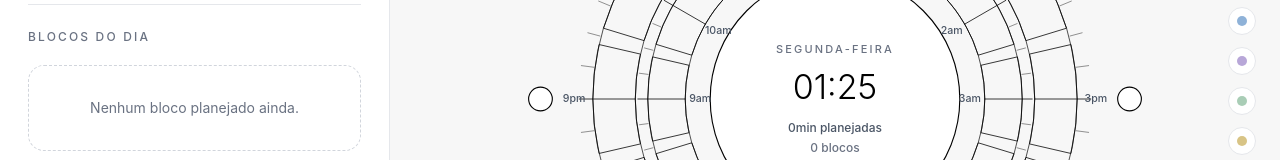
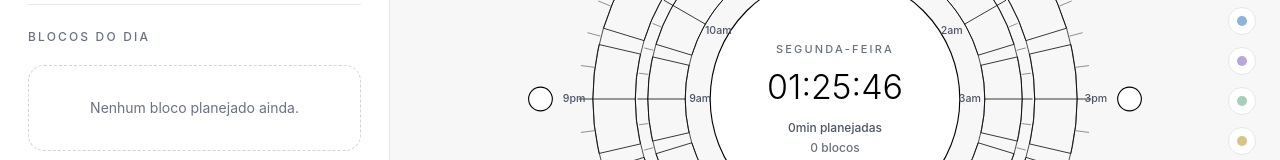
Before and after one commit to CiceroLino/chronodex, a React (Vite) app: page / in a window 1280 px wide. Shown: the part 259-419 px from the top of the page. Built offline with nearby package versions, Linux system fonts and the light colour scheme.

Commit message:
feat(chronodex): animate active block progress

```diff
--- a/src/App.tsx
+++ b/src/App.tsx
@@ -325,7 +325,7 @@ function App() {
 
   const sortedBlocks = useMemo(() => sortBlocks(blocks), [blocks]);
   const overlapIds = useMemo(() => detectOverlaps(blocks), [blocks]);
-  const currentMinute = now.getHours() * 60 + now.getMinutes();
+  const currentMinute = now.getHours() * 60 + now.getMinutes() + now.getSeconds() / 60;
   const activeBlock = blocks.find((block) => isMinuteInsideBlock(currentMinute, block)) ?? null;
   const activeBlockId = activeBlock?.id ?? null;
   const activeBlockProgress = activeBlock
--- a/src/components/ChronodexView.tsx
+++ b/src/components/ChronodexView.tsx
@@ -55,7 +55,7 @@ export function ChronodexView({
     block: TimeBlock;
     position: { x: number; y: number };
   } | null>(null);
-  const currentMinute = now.getHours() * 60 + now.getMinutes();
+  const currentMinute = now.getHours() * 60 + now.getMinutes() + now.getSeconds() / 60;
   const messages = getMessages(locale);
   const activeBlock = blocks.find((block) => isMinuteInsideBlock(currentMinute, block)) ?? null;
   const activeBlockProgress = activeBlock
--- a/src/components/StatsPanel.tsx
+++ b/src/components/StatsPanel.tsx
@@ -31,6 +31,7 @@ export function StatsPanel({
   const time = new Intl.DateTimeFormat(INTL_LOCALES[locale], {
     hour: '2-digit',
     minute: '2-digit',
+    second: '2-digit',
   }).format(now);
   const activeBlockDuration = activeBlock
     ? formatLocalizedDuration(getDuration(activeBlock.startTime, activeBlock.endTime), locale)
@@ -43,13 +44,13 @@ export function StatsPanel({
       </span>
       {activeBlock && activeBlockProgress !== null ? (
         <>
-          <span className="mt-3 text-[11px] font-medium uppercase tracking-[0.16em] text-gray-500 dark:text-neutral-500">
-            {messages.activeBlock}
+          <span className="mt-2 text-[28px] font-light leading-none text-black dark:text-white">
+            {time}
           </span>
-          <span className="mt-1 max-w-36 truncate text-base font-medium leading-tight text-black dark:text-white">
+          <span className="mt-3 max-w-40 truncate text-base font-medium leading-tight text-black dark:text-white">
             {activeBlock.title}
           </span>
-          <span className="mt-1 max-w-36 truncate text-[10px] font-medium uppercase tracking-[0.12em] text-gray-500 dark:text-neutral-500">
+          <span className="mt-1 max-w-40 truncate text-[10px] font-medium uppercase tracking-[0.12em] text-gray-500 dark:text-neutral-500">
             {getCategoryLabel(activeBlock.category, locale)}
           </span>
           <span className="mt-2 text-xs text-gray-500 dark:text-neutral-400">
@@ -58,11 +59,11 @@ export function StatsPanel({
           <div className="mt-3 w-32">
             <div className="mb-1 flex items-center justify-between text-[9px] font-medium uppercase tracking-[0.14em] text-gray-500 dark:text-neutral-500">
               <span>{messages.progress}</span>
-              <span>{activeBlockProgress}%</span>
+              <span>{activeBlockProgress.toFixed(1)}%</span>
             </div>
             <div className="h-1 overflow-hidden rounded-full bg-gray-100 dark:bg-neutral-800">
               <div
-                className="h-full rounded-full bg-black transition-[width] duration-500 dark:bg-white"
+                className="h-full rounded-full bg-black transition-[width] duration-1000 ease-linear dark:bg-white"
                 style={{ width: `${activeBlockProgress}%` }}
               />
             </div>
--- a/src/components/TimeBlockList.tsx
+++ b/src/components/TimeBlockList.tsx
@@ -102,11 +102,11 @@ export function TimeBlockList({
               <div className="mt-3">
                 <div className="mb-1 flex items-center justify-between text-[10px] font-medium uppercase tracking-[0.14em] text-gray-500 dark:text-neutral-500">
                   <span>{messages.progress}</span>
-                  <span>{activeBlockProgress}%</span>
+                  <span>{activeBlockProgress.toFixed(1)}%</span>
                 </div>
                 <div className="h-1 overflow-hidden rounded-full bg-gray-100 dark:bg-neutral-800">
                   <div
-                    className="h-full rounded-full bg-black transition-[width] duration-500 dark:bg-white"
+                    className="h-full rounded-full bg-black transition-[width] duration-1000 ease-linear dark:bg-white"
                     style={{ width: `${activeBlockProgress}%` }}
                   />
                 </div>
--- a/src/utils/time.ts
+++ b/src/utils/time.ts
@@ -226,7 +226,7 @@ export function getBlockProgressPercent(minute: number, block: TimeBlock): numbe
   const adjustedMinute = end <= start && minute < start ? minute + DAY_MINUTES : minute;
   const elapsed = adjustedMinute - start;
 
-  return Math.round((elapsed / getDuration(block.startTime, block.endTime)) * 100);
+  return Number(((elapsed / getDuration(block.startTime, block.endTime)) * 100).toFixed(1));
 }
 
 export function getTotalPlannedMinutes(blocks: TimeBlock[]): number {
```
Also changed, not shown: 1 other file (tests, documents, lock files or other folders).
